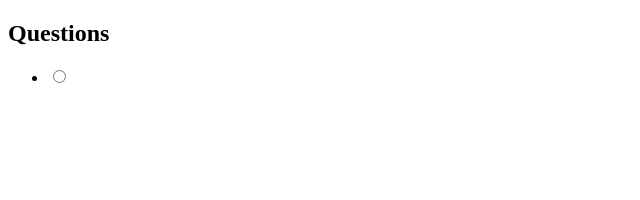
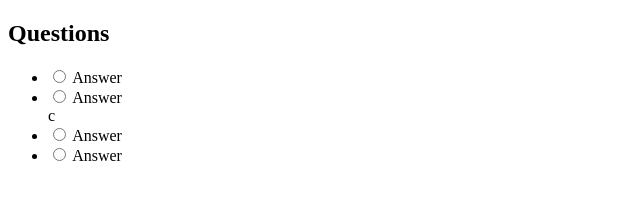
Before and after one commit to Ramas-21/Quiz-app-js, a plain HTML site: page index.html in a window 1280 px wide. Shown: the whole page, without its empty margins (0-640 px from the left). Drawn offline with Linux system fonts and the light colour scheme.

Commit message:
input fields

```diff
--- a/index.html
+++ b/index.html
@@ -12,6 +12,21 @@
             <ul>
                 <li>
                     <input type="radio" name="answer" id="a" class="answer">
+                    <label for="a" id="a_text">Answer</label>
+                </li>
+
+                <li>
+                    <input type="radio" name="answer" id="b" class="answer">
+                    <label for="b" id="b_text">Answer</label>
+                </li>c
+                <li>
+                    <input type="radio" name="answer" id="c" class="answer">
+                    <label for="c" id="c_text">Answer</label>
+                </li>
+
+                <li>
+                    <input type="radio" name="answer" id="d" class="answer">
+                    <label for="d" id="d_text">Answer</label>
                 </li>
             </ul>
         </div>
```
